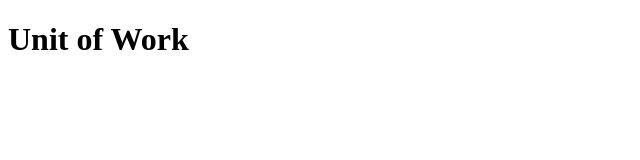
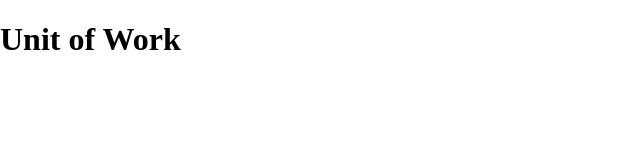
Before and after one commit to spensbot/unit-of-work, a React (Vite) app: page / in a window 1280 px wide. Shown: the top 160 px of the page, without its empty margins (0-640 px from the left). Built offline with nearby package versions, Linux system fonts and the light colour scheme.

Commit message:
Add emotion Global style

```diff
--- /dev/null
+++ b/src/GlobalStyle.tsx
@@ -0,0 +1,11 @@
+import { Global, css } from "@emotion/react"
+
+export default function GlobalStyle() {
+  return <Global styles={globalCss} />
+}
+
+const globalCss = css`
+  body {
+    margin: 0;
+  }
+`
--- a/src/main.tsx
+++ b/src/main.tsx
@@ -1,9 +1,11 @@
 import { StrictMode } from "react"
 import { createRoot } from "react-dom/client"
 import App from "./App.tsx"
+import GlobalStyle from "./GlobalStyle.tsx"
 
 createRoot(document.getElementById("root")!).render(
   <StrictMode>
+    <GlobalStyle />
     <App />
   </StrictMode>
 )
```
